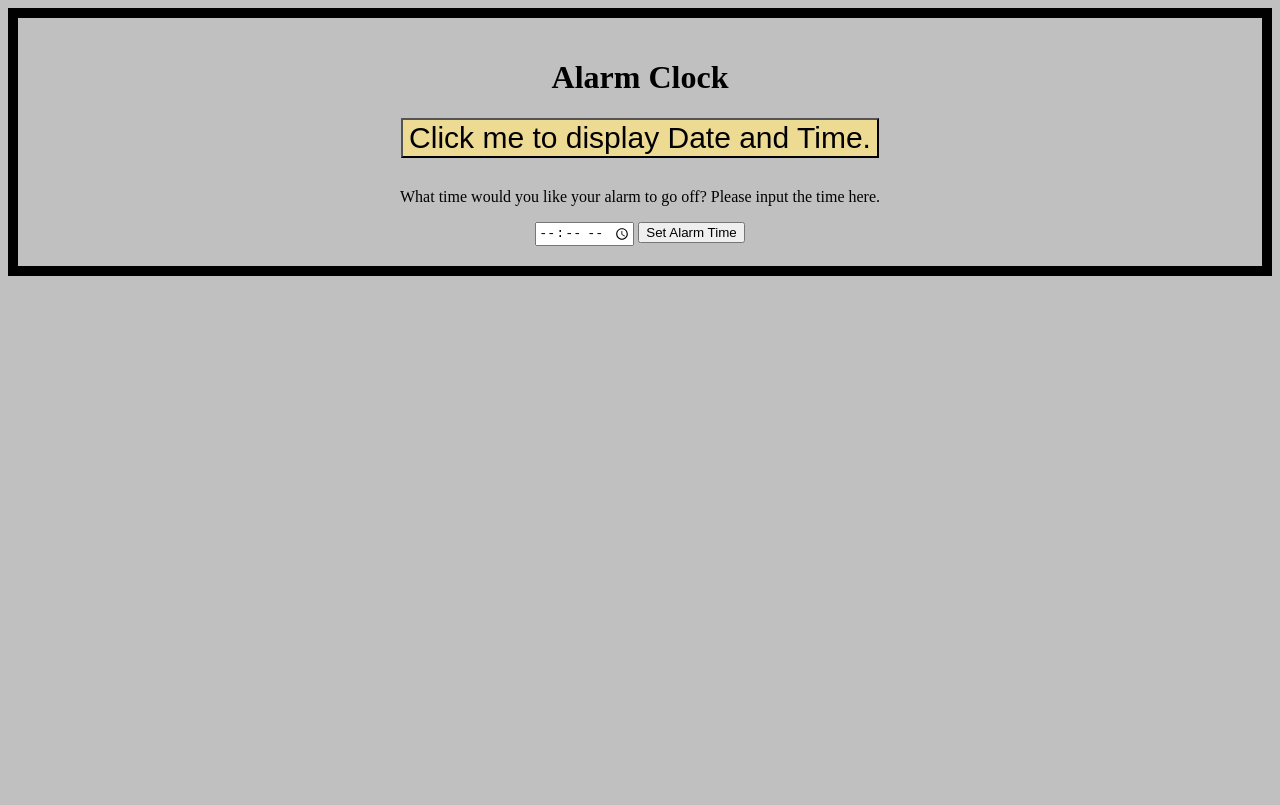
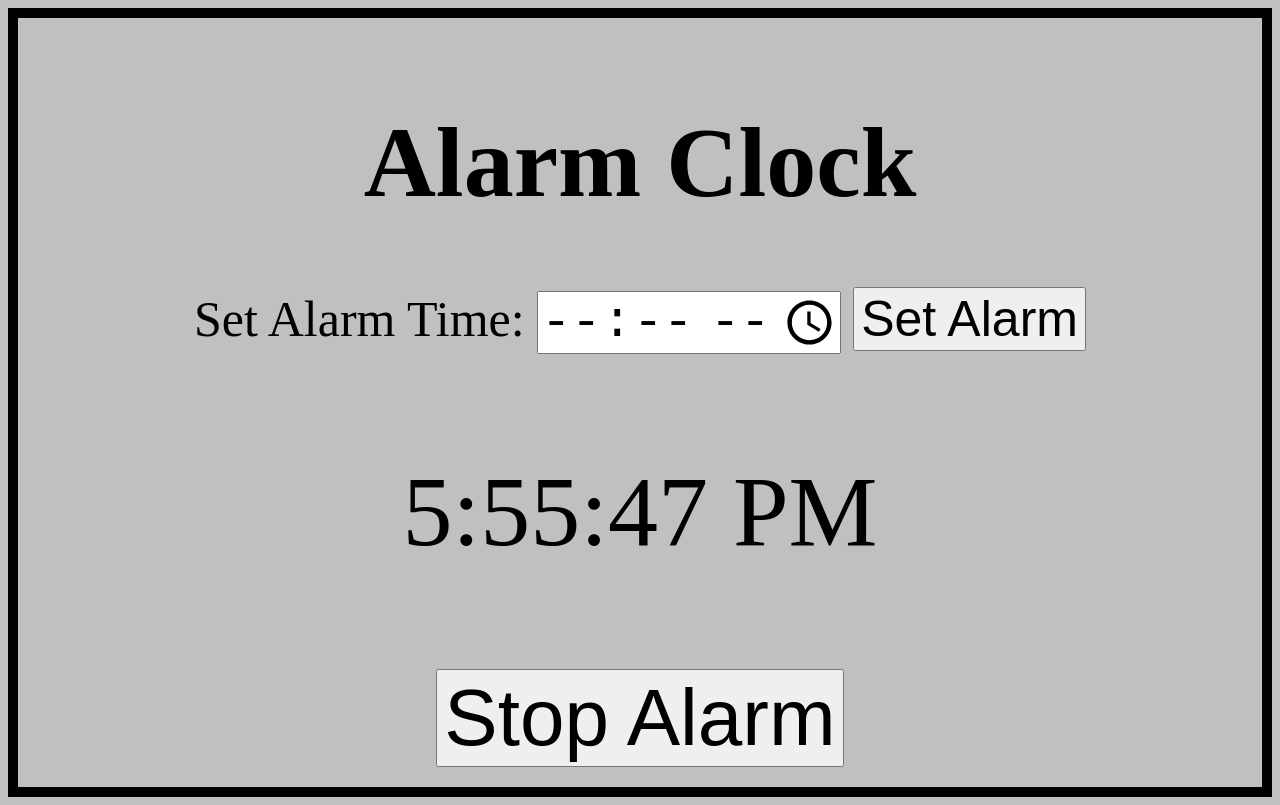
Before and after one commit to JTSTAM02/alarm-clock, a plain HTML site: page index.html in a window 1280 px wide. Drawn offline with Linux system fonts and the light colour scheme.

```diff
--- a/css/styles.css
+++ b/css/styles.css
@@ -3,18 +3,14 @@
     text-align: center;
     border: 10px solid black;
     padding: 20px;
+    font-size: 50px;
 }
 
-#demo {
-    font-family: Verdana, Geneva, Tahoma, sans-serif;
-    color: rgb(237, 218, 147);
+#clock{
+    font-size: 100px;
 }
 
-.prettybutton {
-    color: black;
-    background-color: rgb(237, 218, 147);
+#stopAlarm{
+    font-size: 80px;
+
 }
-
-.prettybutton, #demo {
-    font-size: 30px;
-}
--- a/index.html
+++ b/index.html
@@ -1,19 +1,86 @@
 <!DOCTYPE html>
 <html lang="en">
 <head>
-  <meta charset="UTF-8">
-  <meta http-equiv="X-UA-Compatible" content="IE=edge">
-  <meta name="viewport" content="width=device-width, initial-scale=1.0">
-  <title>Alarm Clock</title>
+<meta charset="UTF-8">
+<meta name="viewport" content="width=device-width, initial-scale=1.0">
+<title>Alarm Clock</title>
   <link rel="stylesheet" href="css/styles.css">
+
 </head>
 <body>
   <h1>Alarm Clock</h1>
-  <button type="button" class = "prettybutton" onclick="startInterval()">Click me to display Date and Time.</button>
-  <p id="demo"></p>
-  <p>What time would you like your alarm to go off? Please input the time here.</p>
-  <input id="alarmtime" type="time">
-  <button id="setalarm" onclick="setAlarm()">Set Alarm Time</button>
-  <script src="js/main.js"></script>
+  <div>
+    <label for="alarmTime">Set Alarm Time: </label>
+    <input style="font-size: 50px;" type="time" id="alarmTime">
+    <button style="font-size: 50px;" id="setAlarm">Set Alarm</button>
+  </div>
+
+  <div id="clock">
+    <p id="time"></p>
+  </div>
+
+  <audio id="alarm" src="alarm.wav"></audio>
+  <button id="stopAlarm">Stop Alarm</button>
+
+
+  <script>
+
+const playAlarm = () => {
+  alarm.play();
+  setTimeout(() =>{
+      alert("Time's up! Alarm is ringing!");
+  }, 100)
+};
+
+const stopAlarm = () => {
+  alarm.pause();
+};
+    const alarm = document.getElementById('alarm');
+    const timeDisplay = document.getElementById('time');
+    const alarmTimeInput = document.getElementById('alarmTime');
+    const setAlarmButton = document.getElementById('setAlarm');
+    let alarmTime = null;
+
+
+    const handleClickOrEnter = () => {
+    const alarmTimeString = alarmTimeInput.value;
+    if (alarmTimeString) {
+      const [hours, minutes] = alarmTimeString.split(':');
+      const now = new Date();
+      alarmTime = new Date(now.getFullYear(), now.getMonth(), now.getDate(), hours, minutes);
+      alert(`Alarm set for ${hours}:${minutes}`);
+  }
+};
+const handleEnter = (event) => {
+      if (event.keyCode === 13) {
+        handleClickOrEnter();
+      }
+    };
+
+
+
+    function updateClock() {
+      const now = new Date();
+      const hours = now.getHours().toString().padStart(2, '0');
+      const minutes = now.getMinutes().toString().padStart(2, '0');
+      const seconds = now.getSeconds().toString().padStart(2, '0');
+      timeDisplay.textContent = `${now.toLocaleTimeString('en-US')}`;
+
+      if (alarmTime && now.getTime() >= alarmTime.getTime()) {
+        playAlarm();
+        alarmTime = null;
+      }
+
+      requestAnimationFrame(updateClock);
+    }
+
+    updateClock();
+
+    setAlarmButton.addEventListener('click', handleClickOrEnter);
+    setAlarmButton.addEventListener('onkeydown', handleClickOrEnter);
+
+    const stopAlarmButton = document.getElementById('stopAlarm');
+    stopAlarmButton.addEventListener('click', stopAlarm);
+  </script>
 </body>
 </html>
```
Also changed, not shown: 1 other file.
